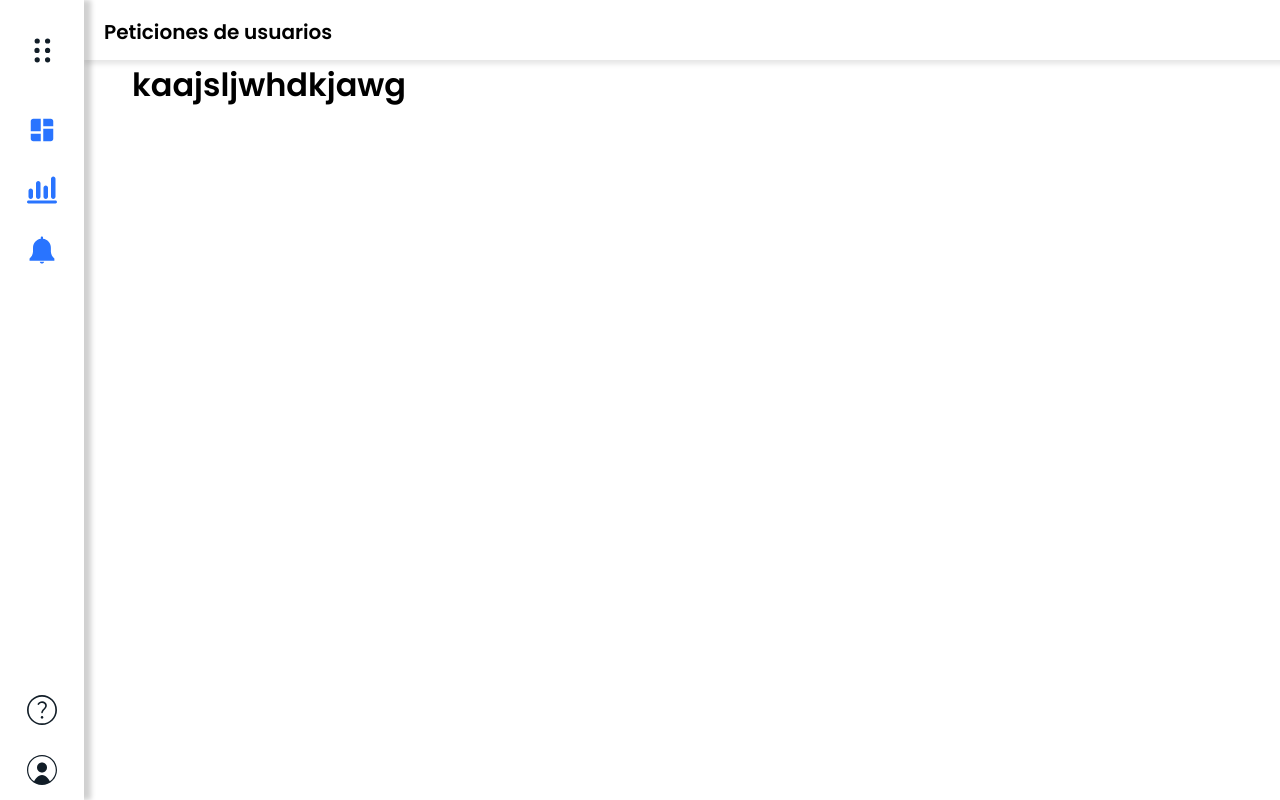
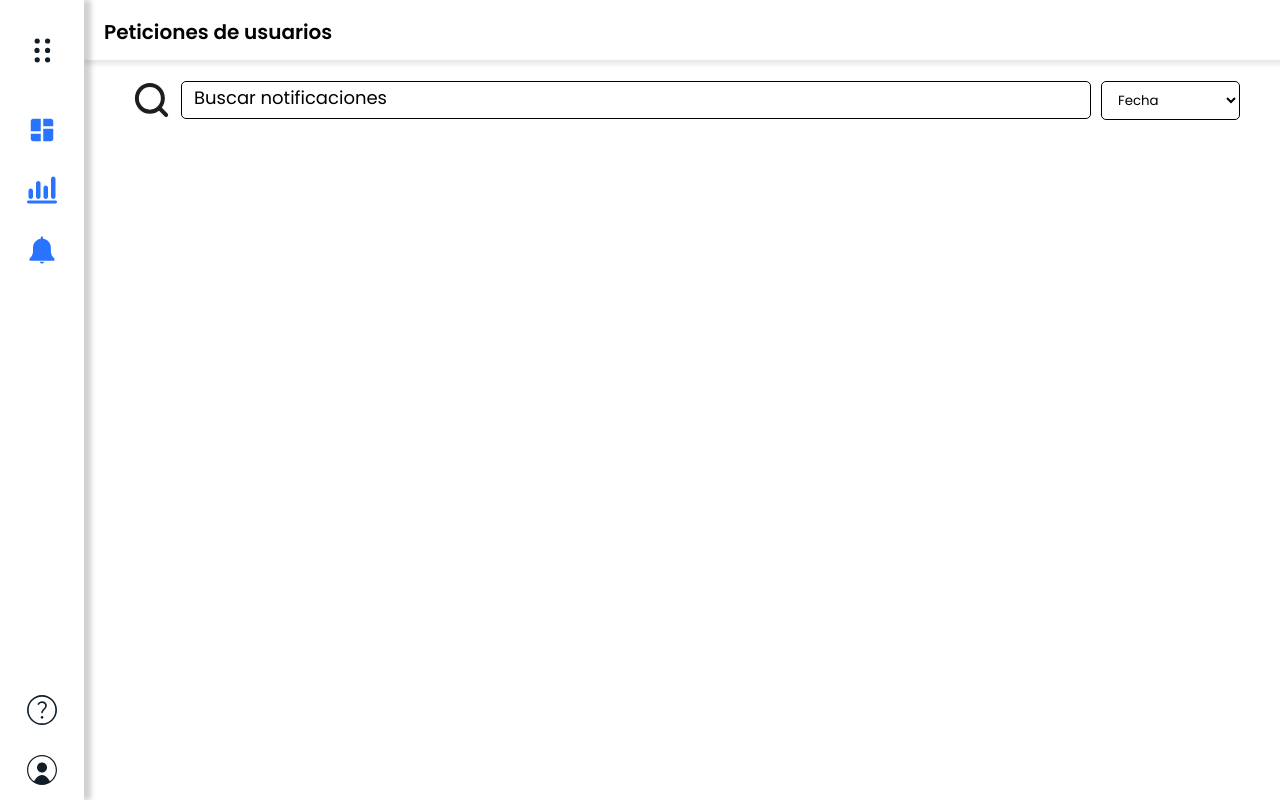
Before and after one commit to LimbergDV/GoAir_FrontEnd, an Angular app: page /grafics in a window 1280 px wide. Built offline with nearby package versions, Linux system fonts and the light colour scheme; no server answers.

Commit message:
add: finder to search users in admins components

```diff
--- a/src/app/ui/admins/admins.module.ts
+++ b/src/app/ui/admins/admins.module.ts
@@ -4,6 +4,7 @@ import { LoginAdminsPagesComponent } from './login-admins-pages/login-admins-pag
 import { FormLoginAdminsComponent } from './form-login-admins/form-login-admins.component';
 import { SpacesAdminsPageComponent } from './spaces-admins-page/spaces-admins-page.component';
 import { AdminsTableComponent } from './admins-table/admins-table.component';
+import { FinderUsersComponent } from './finder-users/finder-users.component';
 
 
 
@@ -12,7 +13,8 @@ import { AdminsTableComponent } from './admins-table/admins-table.component';
     LoginAdminsPagesComponent,
     FormLoginAdminsComponent,
     SpacesAdminsPageComponent,
-    AdminsTableComponent
+    AdminsTableComponent,
+    FinderUsersComponent,
   ],
   imports: [
     CommonModule
--- /dev/null
+++ b/src/app/ui/admins/finder-users/finder-users.component.css
@@ -0,0 +1,68 @@
+* {
+  font-family: 'Poppins', sans-serif;
+  box-sizing: border-box;
+  margin: 0;
+  padding: 0;
+}
+
+
+.search-bar {
+  display: flex;
+  align-items: center;
+  gap: 10px;
+  margin-top: 5vh;
+  margin-bottom: 5vh;
+}
+
+.search-bar input {
+  flex: 1;
+  padding: 8px 12px;
+  border: 1px solid #ccc;
+  border-radius: 5px;
+  border-color: black;
+}
+
+.search-bar input::placeholder {
+  color: black;
+  font-size: 18px;
+}
+
+.filter-select {
+  padding: 8px 12px;
+  border: 1px solid black;
+  border-radius: 5px;
+  background: white;
+  cursor: pointer;
+}
+
+
+.notification {
+  margin-bottom: 15px;
+}
+
+.notification-header {
+  display: flex;
+  align-items: center;
+  gap: 8px;
+  font-weight: bold;
+}
+
+.status-icon {
+  width: 12px;
+  height: 12px;
+  border-radius: 50%;
+  display: inline-block;
+}
+
+.red { background: red; }
+.green { background: green; }
+
+.alert-icon {
+  width: 16px;
+}
+
+.message {
+  padding: 10px;
+  border-radius: 5px;
+  margin-top: 5px;
+}
--- /dev/null
+++ b/src/app/ui/admins/finder-users/finder-users.component.html
@@ -0,0 +1,9 @@
+<div class="search-bar">
+  <img src="assets/Search.svg" alt="Buscar">
+  <input type="text" placeholder="Buscar notificaciones">
+  <select class="filter-select">
+    <option>Fecha</option>
+    <option>Más recientes</option>
+    <option>Más antiguas</option>
+</select>
+</div>
--- a/src/app/ui/admins/form-login-admins/form-login-admins.component.css
+++ b/src/app/ui/admins/form-login-admins/form-login-admins.component.css
@@ -30,7 +30,7 @@ h1 {
   font-family: "Poppins", sans-serif;
   font-weight: 500;
   font-style: normal;
-  margin-bottom: 5vh;
+  margin-bottom: vh;
   font-size: 45px;
 }
 
--- a/src/app/ui/admins/spaces-admins-page/spaces-admins-page.component.html
+++ b/src/app/ui/admins/spaces-admins-page/spaces-admins-page.component.html
@@ -3,6 +3,6 @@
     <header class="navbar">
       <h1>Peticiones de usuarios</h1>
     </header>
-    <h1>kaajsljwhdkjawg</h1>
+    <app-finder-users></app-finder-users>
   </main>
 </div>
```
Also changed, not shown: src/app/ui/admins/finder-users/finder-users.component.ts (added, +10 -0 lines).
